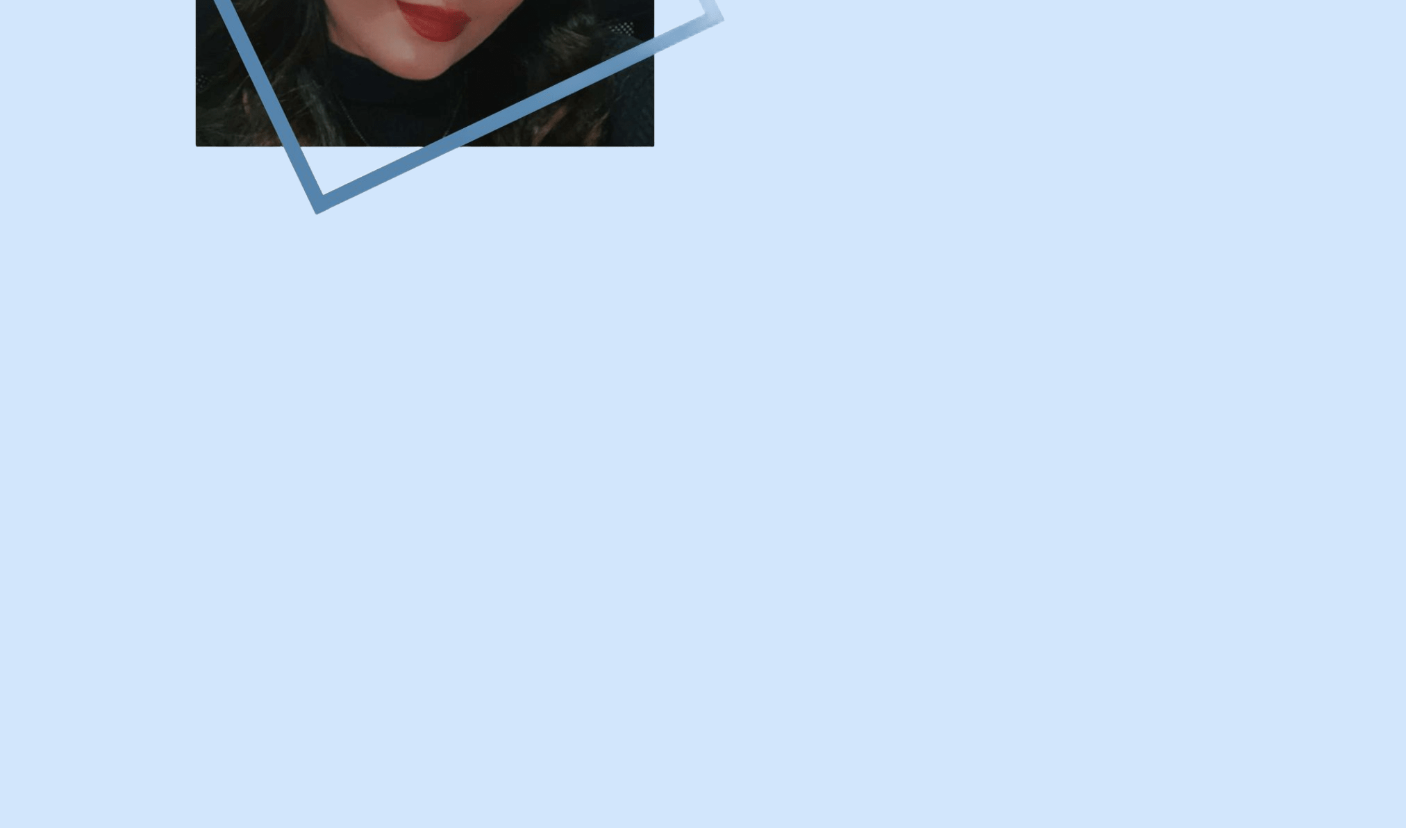
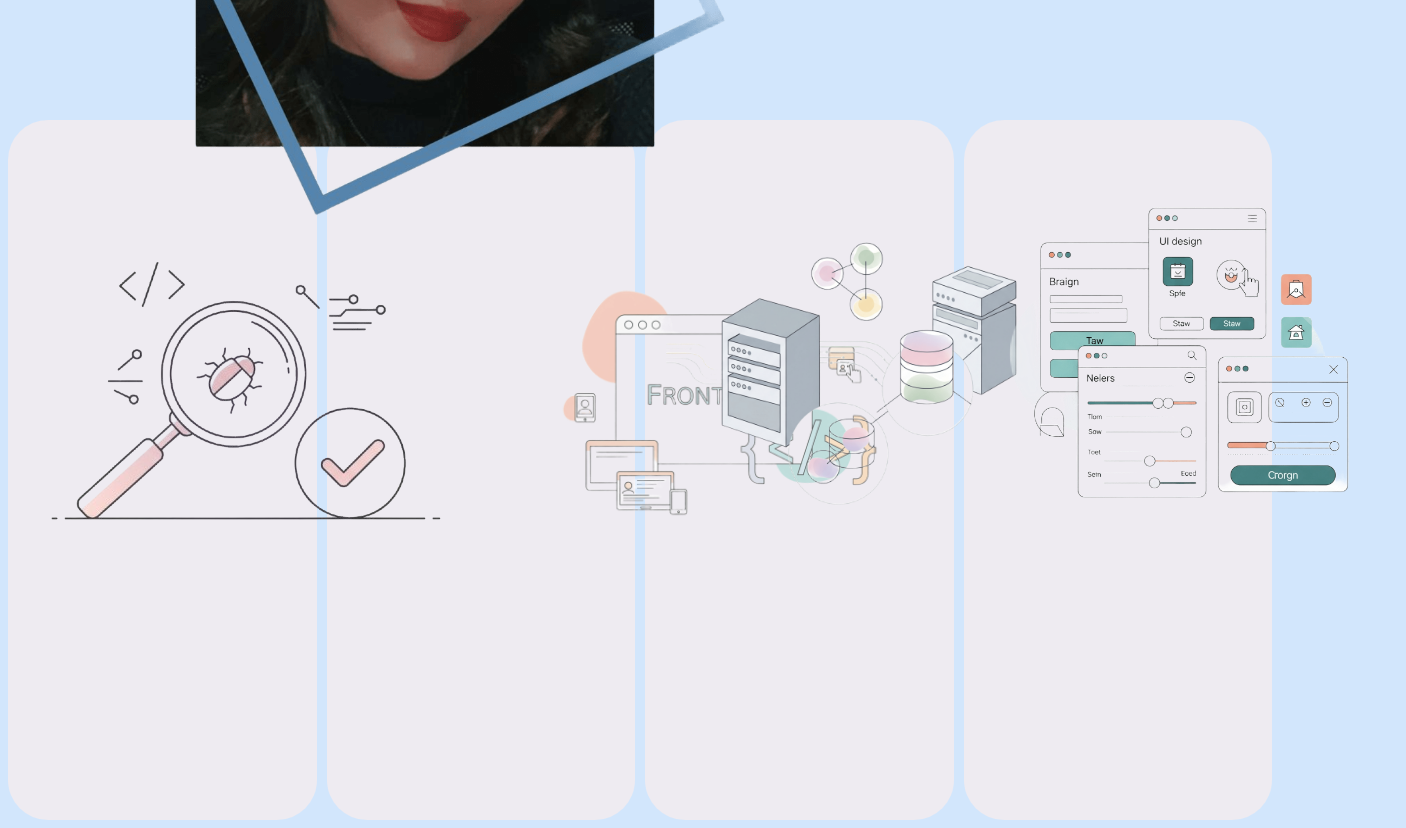
Before and after one commit to Ellensramalho/MeuPortf-lio, a plain HTML site: page index.html in a window 1280 px wide. Shown: the part 1500-2328 px from the top of the page, 1406 px wide, since content can reach past the window. Before the commit the page ends 1815 px from the top, so only its background shows below. Drawn offline with Linux system fonts and the light colour scheme; a web font is replaced by a local one.

Commit message:
projetos

```diff
--- a/index.html
+++ b/index.html
@@ -1,5 +1,5 @@
 <!DOCTYPE html>
-<html lang="en">
+<html lang="pt">
 <head>
     <meta charset="UTF-8">
     <meta name="viewport" content="width=device-width, initial-scale=1.0">
@@ -12,6 +12,7 @@
         <button class ="Button">Meu projetos</button>
         <button class ="Button">Sobre mim</button>
         <button class ="Button">Minha formação</button>
+        <button class ="Button">Eventos</button>
     </div>
 <body>
 <div class ="container">
@@ -24,13 +25,26 @@
     <div class ="Portfolio">Portfólio</div>
     </div>
 </div>
-<div class = "Carrossel">
+<div class = "C2">
     <h1 class ="texto">Sobre mim</h1>
     <img class="foto2" src="fotos/foto2.png">
     <p class ="p">Meu nome é <strong class="Nome" style="color: #8f6ecc">Ellen, sou cientista da computação</strong> pela Universidade Estadual da Paraíba. Gosto de design, gosto de desenvolvimento de software e de ver como os códigos podem criar coisas incríveis. Tenho experiência profissional na área de qualidade de software e, academicamente, atuei com desenvolvimento de sistemas.</p>
     <p class = "p1">Além da tecnologia, gosto de ler, assistir séries, filmes e reality shows, estar com minha família, cuidar dos animais e ter meu tempo com Deus. São essas coisas que me completam e me ajudam a manter o equilíbrio entre o que faço e quem sou.</p>
 </div>
+<div class ="C3">
+    <div class ="formacao1">
+        <img class ="fotoqa" src="fotos/QA.png">
+    </div>
+    <div class ="formacao2">
+        <img class ="fotoFrontEnd" src ="fotos/FrontEnd.png">
+    </div>
+    <div class ="formacao3">
+        <img class ="fotoBackEnd" src = "fotos/BackEnd.png">
+    </div>
+    <div class ="formacao4">
+        <img class = "fotoDesign" src = "fotos/Design.png">
+    </div>
 
-    <a href="https://www.linkedin.com/in/ellen-santos-ramalho/" target="_blank" style= "text-decoration: none">Linkedin</a>
-</body>
+</div>
+    </body>
 </html>
--- a/style.css
+++ b/style.css
@@ -66,7 +66,7 @@ a{
 
 .Cientista{
   position: absolute;
-  top: 690px;
+  top: 735px;
   left: 48%;
   transform: translateX(-50%);
   color: #8f6ecc;
@@ -134,3 +134,65 @@ a{
   height: 750px;
 
 }
+
+.C3{
+  margin-top: 50%;
+  display: flex;
+  flex-direction: row;
+  justify-content: center;
+  gap: 10px;
+}
+
+.formacao1{
+  height: 700px;
+  width: 500px;
+  background-color:#eeebf1 ;
+  border-radius: 40px;
+
+}
+.fotoqa{
+  position: absolute;
+  left: 0px;
+  margin-top: 2%;
+  height: 500px;
+}
+.formacao2{
+  height: 700px;
+  width: 500px;
+  background-color:#eeebf1;
+  border-radius: 40px;
+
+}
+.fotoFrontEnd{
+  position: absolute;
+  left: 470px;
+  margin-top: 2%;
+  height: 500px;
+}
+
+.formacao3{
+  height: 700px;
+  width: 500px;
+  background-color:#eeebf1 ;
+  border-radius: 40px;
+}
+
+.fotoBackEnd{
+  position: absolute;
+  left: 52%;
+  margin-top: 4%;
+  height: 400px;
+}
+.formacao4{
+  height: 700px;
+  width: 500px;
+  background-color:#eeebf1;
+  border-radius: 40px;
+}
+
+.fotoDesign{
+  position: absolute;
+  left: 76%;
+  margin-top: 6%;
+  height: 380px;
+}
```
Also changed, not shown: fotos/BackEnd.png (added), fotos/Design.png (added), fotos/FrontEnd.png (added), fotos/QA.png (added).
